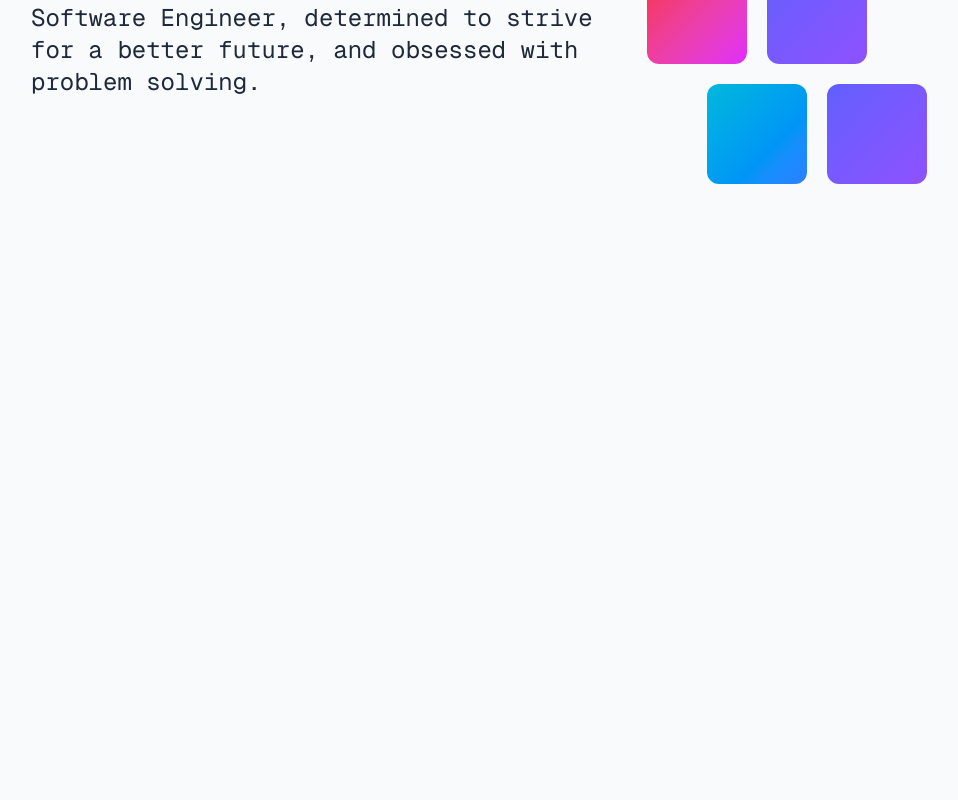
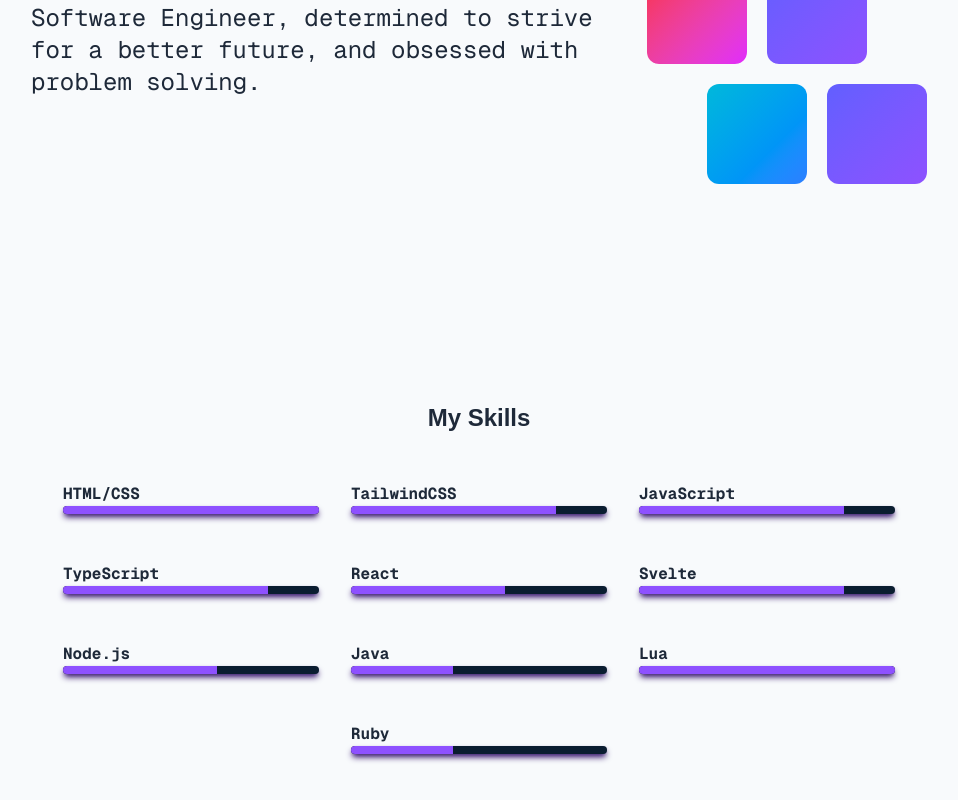
Before and after one commit to Aulkhami/gdgoc-react, a Next.js app: page / in a window 1280 px wide. Shown: the part 446-1246 px from the top of the page, without its empty margins (161-1119 px from the left). Before the commit the page ends 800 px from the top, so only its background shows below. Built offline with nearby package versions, Linux system fonts and the light colour scheme.

Commit message:
Add Skills

```diff
--- a/src/app/page.js
+++ b/src/app/page.js
@@ -1,8 +1,14 @@
 import { Hero } from "@/components/Hero";
+import Skills from "@/components/Skills";
 import React from "react";
 
 const Page = () => {
-  return <Hero />;
+  return (
+    <>
+      <Hero />
+      <Skills />
+    </>
+  );
 };
 
 export default Page;
--- /dev/null
+++ b/src/components/Skills.js
@@ -0,0 +1,67 @@
+import React from "react";
+
+const mySkills = [
+  {
+    skill: "HTML/CSS",
+    level: 5,
+  },
+  {
+    skill: "TailwindCSS",
+    level: 4,
+  },
+  {
+    skill: "JavaScript",
+    level: 4,
+  },
+  {
+    skill: "TypeScript",
+    level: 4,
+  },
+  {
+    skill: "React",
+    level: 3,
+  },
+  {
+    skill: "Svelte",
+    level: 4,
+  },
+  {
+    skill: "Node.js",
+    level: 3,
+  },
+  {
+    skill: "Java",
+    level: 2,
+  },
+  {
+    skill: "Lua",
+    level: 5,
+  },
+  {
+    skill: "Ruby",
+    level: 2,
+  },
+];
+
+export default function Skills() {
+  return (
+    <section id="skills" className="px-12 md:px-48 py-12">
+      <h2 className="font-extrabold text-2xl text-center mb-12">My Skills</h2>
+      <div className="flex flex-wrap justify-center items-center gap-8">
+        {mySkills.map((v, i) => (
+          <div key={i} className="h-12 w-64">
+            <h6 className="font-bold font-mono">{v.skill}</h6>
+            <div className="h-2 rounded-full flex bg-slate-950 shadow-md shadow-violet-950">
+              {Array.from({ length: 5 }, (_, i) => (
+                <div
+                  key={i}
+                  className={`h-full w-auto grow ${i == 0 ? "rounded-l-full" : ""} ${i == 4 ? "rounded-r-full" : ""} ${v.level > i ? "bg-violet-500" : "bg-cyan-300/10"}`}
+                ></div>
+              ))}
+            </div>
+          </div>
+        ))}
+      </div>
+    </section>
+  );
+}
```
